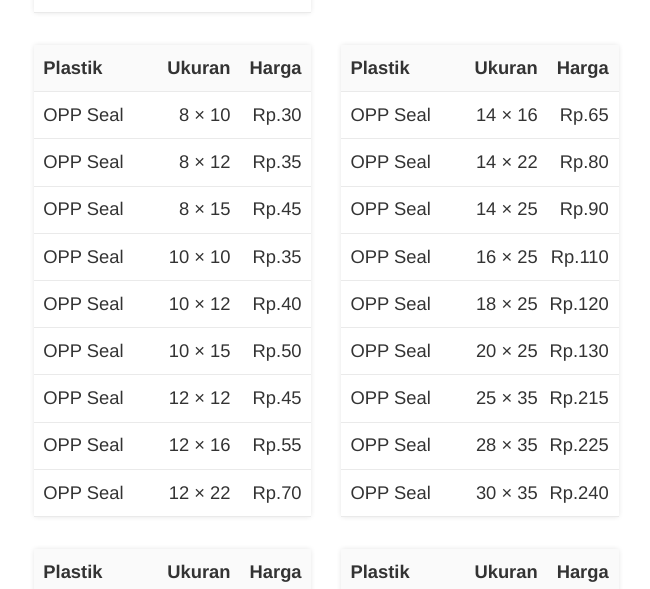
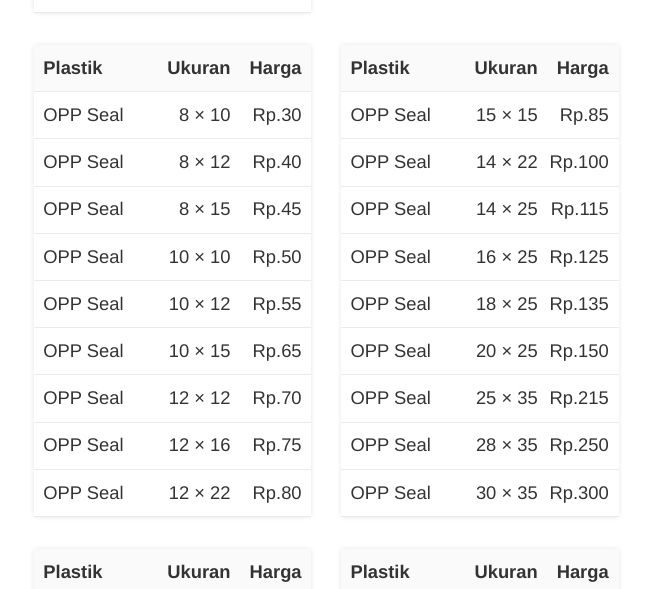
Before and after one commit to tertanda/kursif.github.io, a Jekyll site: the page built from daftar-harga/index.html, in a window 1280 px wide and 900 px high, scrolled down 1968 px. Shown: the part 156-745 px from the top of the window, without its empty margins (314-964 px from the left). Built offline with Jekyll 4.4.1, drawn with Linux system fonts in a browser that asks for light colours; a script that is not in the unit is left out; some of the changed text lies outside the part shown.

Commit message:
First commit.

```diff
--- a/_includes/part/price.html
+++ b/_includes/part/price.html
@@ -78,16 +78,16 @@
                     <span class="site-item__type">Plastik</span><span class="site-item__size">Ukuran<sup></sup></span><span class="site-item__price">Harga</span>
                 </li>
                 <li class="site-price__item page-column">
-                    <span class="site-item__type">OPP Duduk</span><span class="site-item__size">11 &times; 25</span><span class="site-item__price">Rp.110</span>
+                    <span class="site-item__type">OPP Duduk</span><span class="site-item__size">11 &times; 25</span><span class="site-item__price">Rp.135</span>
                 </li>
                 <li class="site-price__item page-column">
-                    <span class="site-item__type">OPP Duduk</span><span class="site-item__size">12 &times; 25</span><span class="site-item__price">Rp.120</span>
+                    <span class="site-item__type">OPP Duduk</span><span class="site-item__size">12 &times; 25</span><span class="site-item__price">Rp.150</span>
                 </li>
                 <li class="site-price__item page-column">
-                    <span class="site-item__type">OPP Duduk</span><span class="site-item__size">13 &times; 30</span><span class="site-item__price">Rp.150</span>
+                    <span class="site-item__type">OPP Duduk</span><span class="site-item__size">13 &times; 30</span><span class="site-item__price">Rp.175</span>
                 </li>
                 <li class="site-price__item page-column">
-                    <span class="site-item__type">OPP Duduk</span><span class="site-item__size">15 &times; 30</span><span class="site-item__price">Rp.180</span>
+                    <span class="site-item__type">OPP Duduk</span><span class="site-item__size">15 &times; 30</span><span class="site-item__price">Rp.200</span>
                 </li>
                 <li class="site-price__item page-column">
                     <span class="site-item__type">OPP Duduk</span><span class="site-item__size">25 &times; 35</span><span class="site-item__price">Rp.300</span>
@@ -165,28 +165,28 @@
                     <span class="site-item__type">OPP Seal</span><span class="site-item__size">8 &times; 10</span><span class="site-item__price">Rp.30</span>
                 </li>
                 <li class="site-price__item page-column">
-                    <span class="site-item__type">OPP Seal</span><span class="site-item__size">8 &times; 12</span><span class="site-item__price">Rp.35</span>
+                    <span class="site-item__type">OPP Seal</span><span class="site-item__size">8 &times; 12</span><span class="site-item__price">Rp.40</span>
                 </li>
                 <li class="site-price__item page-column">
                     <span class="site-item__type">OPP Seal</span><span class="site-item__size">8 &times; 15</span><span class="site-item__price">Rp.45</span>
                 </li>
                 <li class="site-price__item page-column">
-                    <span class="site-item__type">OPP Seal</span><span class="site-item__size">10 &times; 10</span><span class="site-item__price">Rp.35</span>
+                    <span class="site-item__type">OPP Seal</span><span class="site-item__size">10 &times; 10</span><span class="site-item__price">Rp.50</span>
                 </li>
                 <li class="site-price__item page-column">
-                    <span class="site-item__type">OPP Seal</span><span class="site-item__size">10 &times; 12</span><span class="site-item__price">Rp.40</span>
+                    <span class="site-item__type">OPP Seal</span><span class="site-item__size">10 &times; 12</span><span class="site-item__price">Rp.55</span>
                 </li>
                 <li class="site-price__item page-column">
-                    <span class="site-item__type">OPP Seal</span><span class="site-item__size">10 &times; 15</span><span class="site-item__price">Rp.50</span>
+                    <span class="site-item__type">OPP Seal</span><span class="site-item__size">10 &times; 15</span><span class="site-item__price">Rp.65</span>
                 </li>
                 <li class="site-price__item page-column">
-                    <span class="site-item__type">OPP Seal</span><span class="site-item__size">12 &times; 12</span><span class="site-item__price">Rp.45</span>
+                    <span class="site-item__type">OPP Seal</span><span class="site-item__size">12 &times; 12</span><span class="site-item__price">Rp.70</span>
                 </li>
                 <li class="site-price__item page-column">
-                    <span class="site-item__type">OPP Seal</span><span class="site-item__size">12 &times; 16</span><span class="site-item__price">Rp.55</span>
+                    <span class="site-item__type">OPP Seal</span><span class="site-item__size">12 &times; 16</span><span class="site-item__price">Rp.75</span>
                 </li>
                 <li class="site-price__item page-column">
-                    <span class="site-item__type">OPP Seal</span><span class="site-item__size">12 &times; 22</span><span class="site-item__price">Rp.70</span>
+                    <span class="site-item__type">OPP Seal</span><span class="site-item__size">12 &times; 22</span><span class="site-item__price">Rp.80</span>
                 </li>
             </ul>
         </div>
@@ -196,31 +196,31 @@
                     <span class="site-item__type">Plastik</span><span class="site-item__size">Ukuran<sup></sup></span><span class="site-item__price">Harga</span>
                 </li>
                 <li class="site-price__item page-column">
-                    <span class="site-item__type">OPP Seal</span><span class="site-item__size">14 &times; 16</span><span class="site-item__price">Rp.65</span>
+                    <span class="site-item__type">OPP Seal</span><span class="site-item__size">15 &times; 15</span><span class="site-item__price">Rp.85</span>
                 </li>
                 <li class="site-price__item page-column">
-                    <span class="site-item__type">OPP Seal</span><span class="site-item__size">14 &times; 22</span><span class="site-item__price">Rp.80</span>
+                    <span class="site-item__type">OPP Seal</span><span class="site-item__size">14 &times; 22</span><span class="site-item__price">Rp.100</span>
                 </li>
                 <li class="site-price__item page-column">
-                    <span class="site-item__type">OPP Seal</span><span class="site-item__size">14 &times; 25</span><span class="site-item__price">Rp.90</span>
+                    <span class="site-item__type">OPP Seal</span><span class="site-item__size">14 &times; 25</span><span class="site-item__price">Rp.115</span>
                 </li>
                 <li class="site-price__item page-column">
-                    <span class="site-item__type">OPP Seal</span><span class="site-item__size">16 &times; 25</span><span class="site-item__price">Rp.110</span>
+                    <span class="site-item__type">OPP Seal</span><span class="site-item__size">16 &times; 25</span><span class="site-item__price">Rp.125</span>
                 </li>
                 <li class="site-price__item page-column">
-                    <span class="site-item__type">OPP Seal</span><span class="site-item__size">18 &times; 25</span><span class="site-item__price">Rp.120</span>
+                    <span class="site-item__type">OPP Seal</span><span class="site-item__size">18 &times; 25</span><span class="site-item__price">Rp.135</span>
                 </li>
                 <li class="site-price__item page-column">
-                    <span class="site-item__type">OPP Seal</span><span class="site-item__size">20 &times; 25</span><span class="site-item__price">Rp.130</span>
+                    <span class="site-item__type">OPP Seal</span><span class="site-item__size">20 &times; 25</span><span class="site-item__price">Rp.150</span>
                 </li>
                 <li class="site-price__item page-column">
                     <span class="site-item__type">OPP Seal</span><span class="site-item__size">25 &times; 35</span><span class="site-item__price">Rp.215</span>
                 </li>
                 <li class="site-price__item page-column">
-                    <span class="site-item__type">OPP Seal</span><span class="site-item__size">28 &times; 35</span><span class="site-item__price">Rp.225</span>
+                    <span class="site-item__type">OPP Seal</span><span class="site-item__size">28 &times; 35</span><span class="site-item__price">Rp.250</span>
                 </li>
                 <li class="site-price__item page-column">
-                    <span class="site-item__type">OPP Seal</span><span class="site-item__size">30 &times; 35</span><span class="site-item__price">Rp.240</span>
+                    <span class="site-item__type">OPP Seal</span><span class="site-item__size">30 &times; 35</span><span class="site-item__price">Rp.300</span>
                 </li>
             </ul>
         </div>
```
